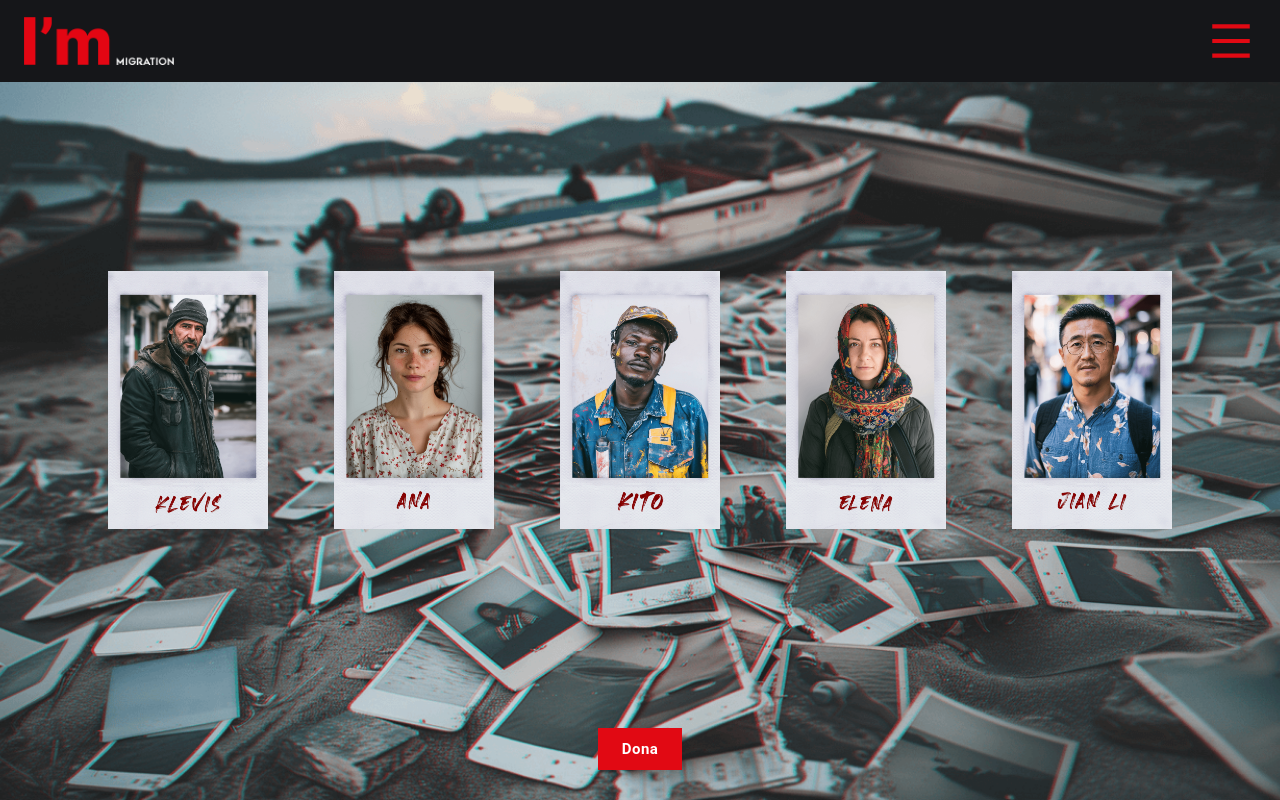
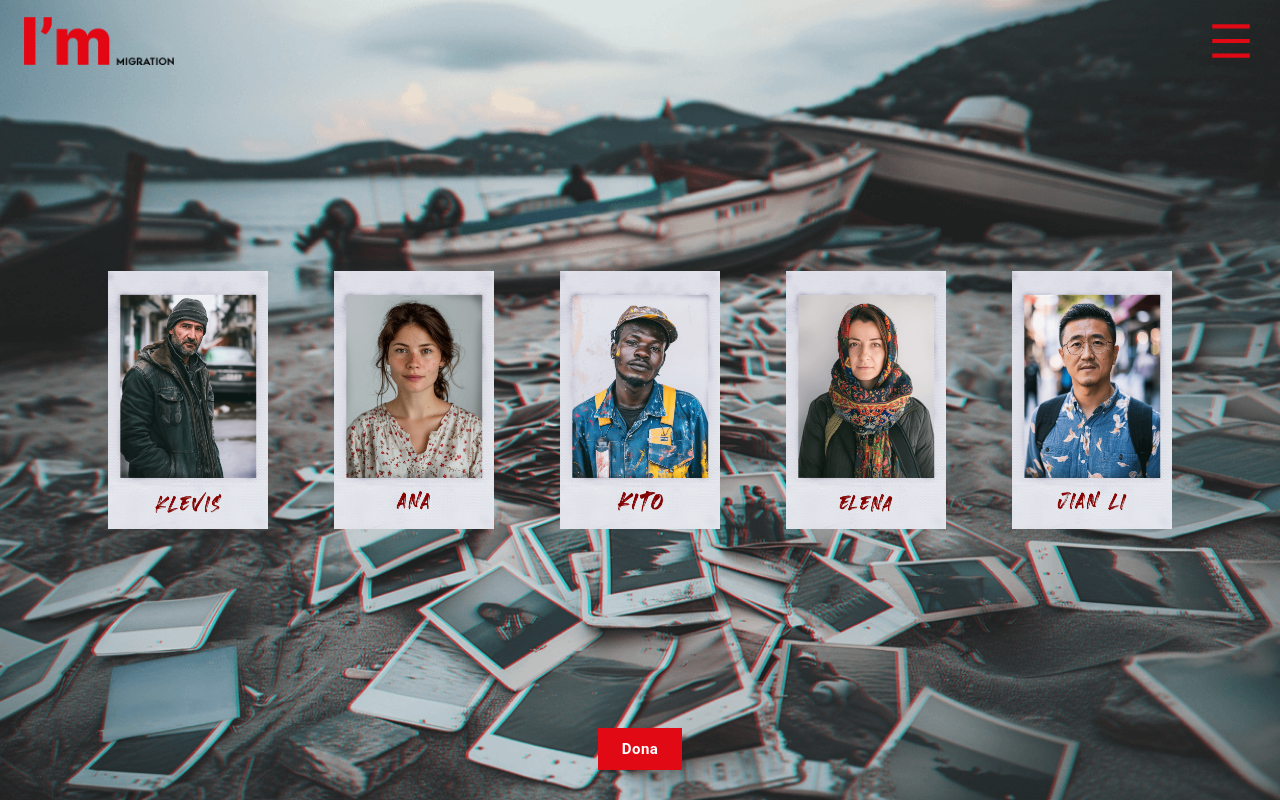
Before and after one commit to arun99-dev/im-migration, a React (Vite) app: page / in a window 1280 px wide. Built offline with nearby package versions, Linux system fonts and the light colour scheme.

Commit message:
ADD: color scheme NavBar

```diff
--- a/src/App.jsx
+++ b/src/App.jsx
@@ -15,7 +15,7 @@ const App = () => {
 
   return (
     <>
-      <Navbar selectedLang={selectedLang} setSelectedLang={setSelectedLang} />
+      <Navbar selectedSoul={selectedSoul} selectedLang={selectedLang} setSelectedLang={setSelectedLang} />
       {!selectedSoul && <Home selectedLang={selectedLang} setSelectedSoul={setSelectedSoul} />}
       {selectedSoul === 'kito' && <Kito selectedLang={selectedLang} />}
       {selectedSoul === 'klevis' && <Klevis selectedLang={selectedLang} />}
--- a/src/components/NavBar.jsx
+++ b/src/components/NavBar.jsx
@@ -12,9 +12,10 @@ import {
 } from '@mui/material/'
 import { RiMenuLine } from 'react-icons/ri'
 
-import logo from '../images/logoLight.png'
+import logoDark from '../images/logoDark.png'
+import logoLight from '../images/logoLight.png'
 
-const NavBar = ({ selectedLang, setSelectedLang }) => {
+const NavBar = ({ selectedSoul, selectedLang, setSelectedLang }) => {
   const [open, setOpen] = useState(false)
   const toggleLang = (lang) => () => {
     setOpen(false)
@@ -33,11 +34,11 @@ const NavBar = ({ selectedLang, setSelectedLang }) => {
         position: 'fixed',
         top: 0,
         zIndex: 1,
-        background: 'var(--dark)'
+        background: selectedSoul ? 'var(--dark)' : 'none'
       }}
     >
       <Button onClick={() => window.location.reload()}>
-        <img src={logo} alt="im-migration logo" style={{ width: 150 }} />
+        <img src={selectedSoul ? logoLight : logoDark} alt="im-migration logo" style={{ width: 150 }} />
       </Button>
       <IconButton sx={{ fontSize: 50 }} onClick={() => setOpen(true)}>
         <RiMenuLine style={{ color: 'var(--red)' }}/>
```
